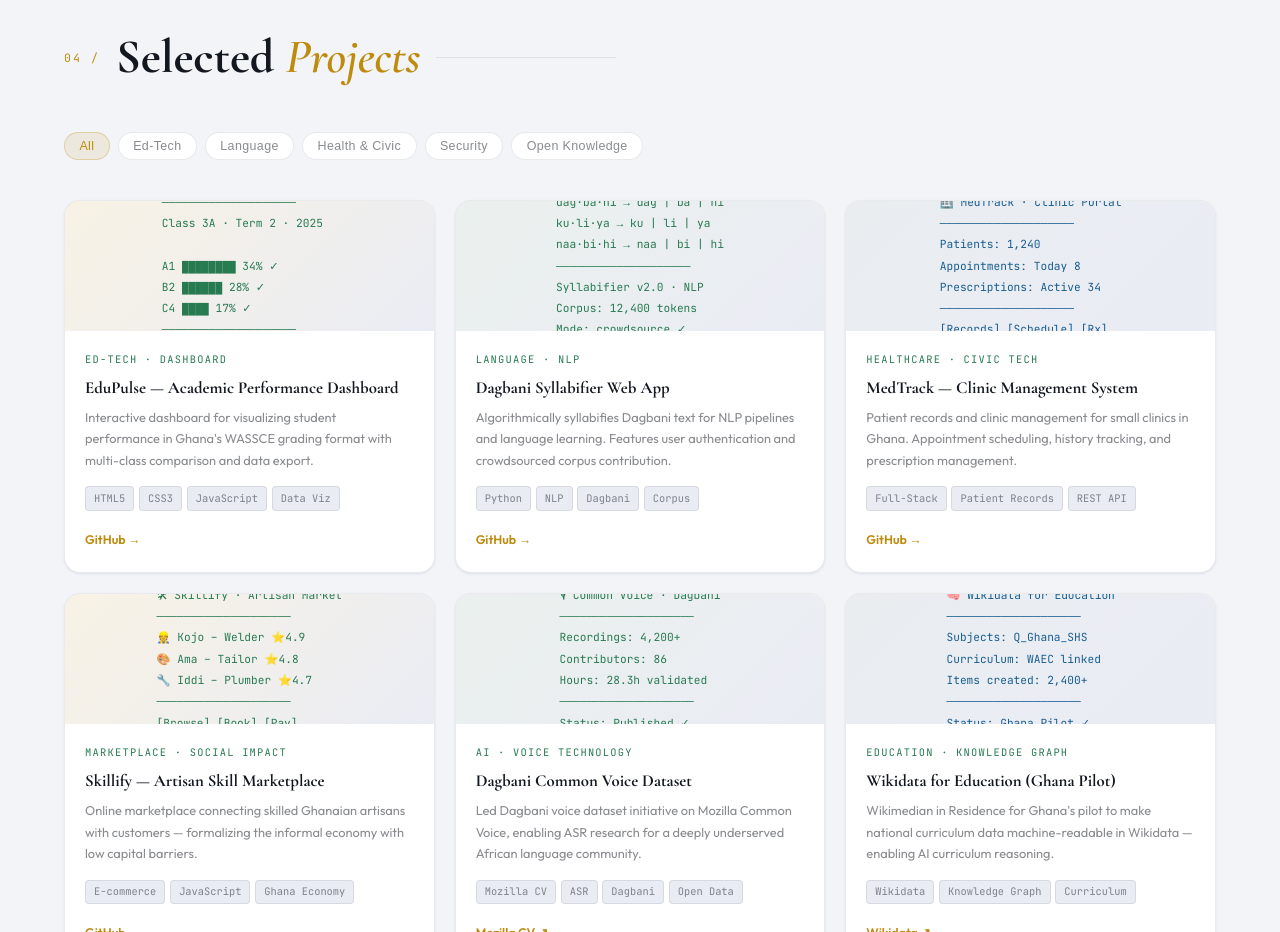
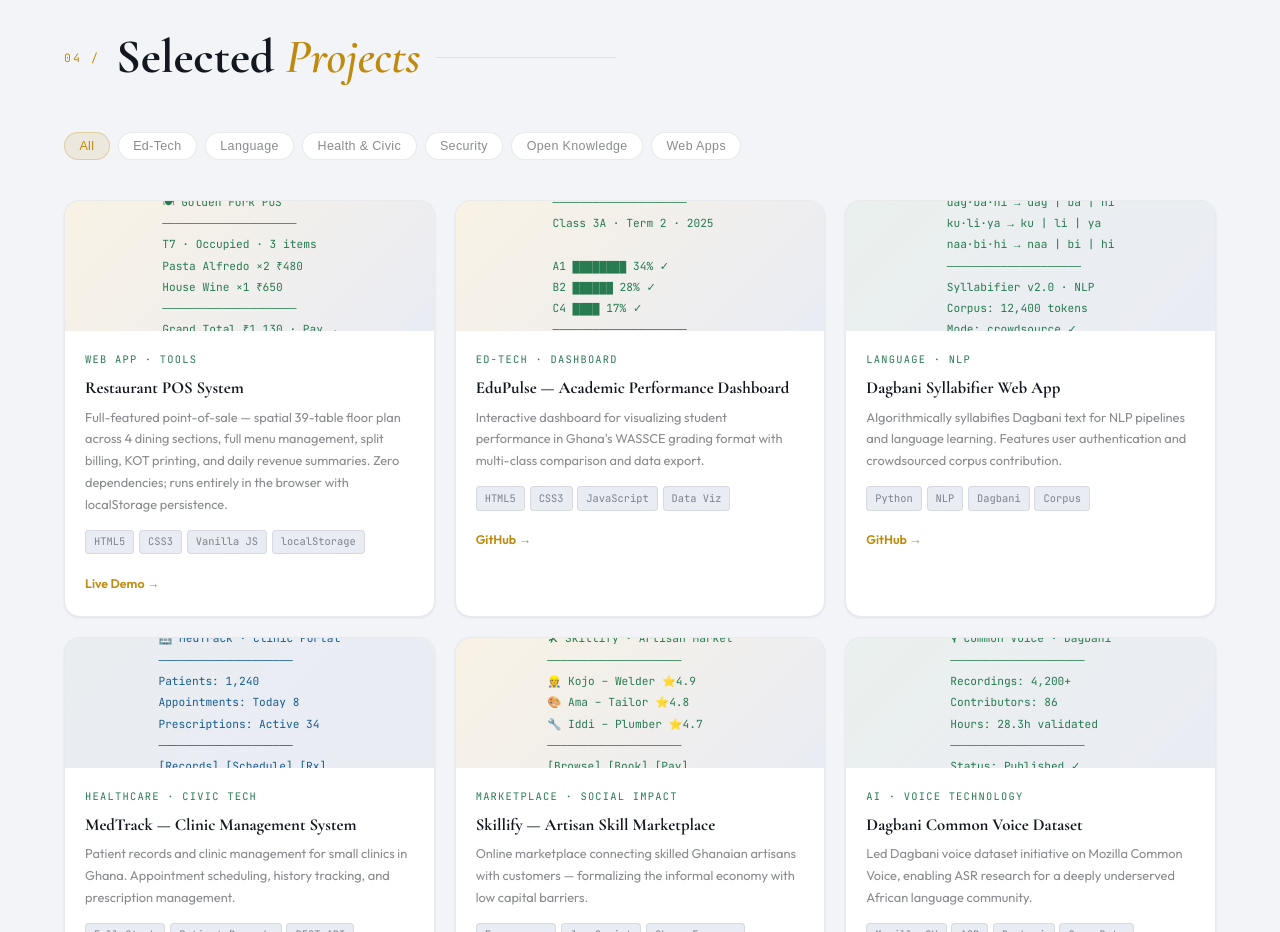
Before and after one commit to DNShitobu/MyEportfolio, a plain HTML site: page myEportfolio.html in a window 1280 px wide. Shown: the part 4180-5112 px from the top of the page. Drawn offline with nearby package versions, Linux system fonts and the light colour scheme.

Commit message:
Add Restaurant POS to portfolio projects section
- Adds new "Web Apps" filter category to the project filters
- Adds POS project card with ASCII art preview, description, tech chips
  and a live demo link pointing to restaurant-pos.html
- Card placed first in the grid for prominence

Co-Authored-By: Claude Sonnet 4.6 <noreply@anthropic.com>
Claude-Session: https://claude.ai/code/session_013Bjq9s3ur6pQDRuToa7LA4

```diff
--- a/myEportfolio.html
+++ b/myEportfolio.html
@@ -1284,9 +1284,29 @@ footer a{color:var(--gold-lt);}
     <button class="pfilter" data-cat="health">Health &amp; Civic</button>
     <button class="pfilter" data-cat="security">Security</button>
     <button class="pfilter" data-cat="knowledge">Open Knowledge</button>
+    <button class="pfilter" data-cat="tools">Web Apps</button>
   </div>
 
   <div class="proj-grid">
+    <div class="proj-card reveal" data-cat="tools">
+      <div class="proj-thumb thumb-gold">
+🍽 Golden Fork POS<br/>
+────────────────────<br/>
+T7 · Occupied · 3 items<br/>
+Pasta Alfredo  ×2  ₹480<br/>
+House Wine     ×1  ₹650<br/>
+────────────────────<br/>
+Grand Total ₹1,130 · Pay →
+      </div>
+      <div class="proj-body">
+        <div class="proj-cat">Web App · Tools</div>
+        <h3>Restaurant POS System</h3>
+        <p>Full-featured point-of-sale — spatial 39-table floor plan across 4 dining sections, full menu management, split billing, KOT printing, and daily revenue summaries. Zero dependencies; runs entirely in the browser with localStorage persistence.</p>
+        <div class="proj-chips"><span class="pchip">HTML5</span><span class="pchip">CSS3</span><span class="pchip">Vanilla JS</span><span class="pchip">localStorage</span></div>
+        <a href="restaurant-pos.html" target="_blank" class="proj-link">Live Demo →</a>
+      </div>
+    </div>
+
     <div class="proj-card reveal" data-cat="edtech">
       <div class="proj-thumb thumb-gold">
 📊 EduPulse · Grade Report<br/>
```
